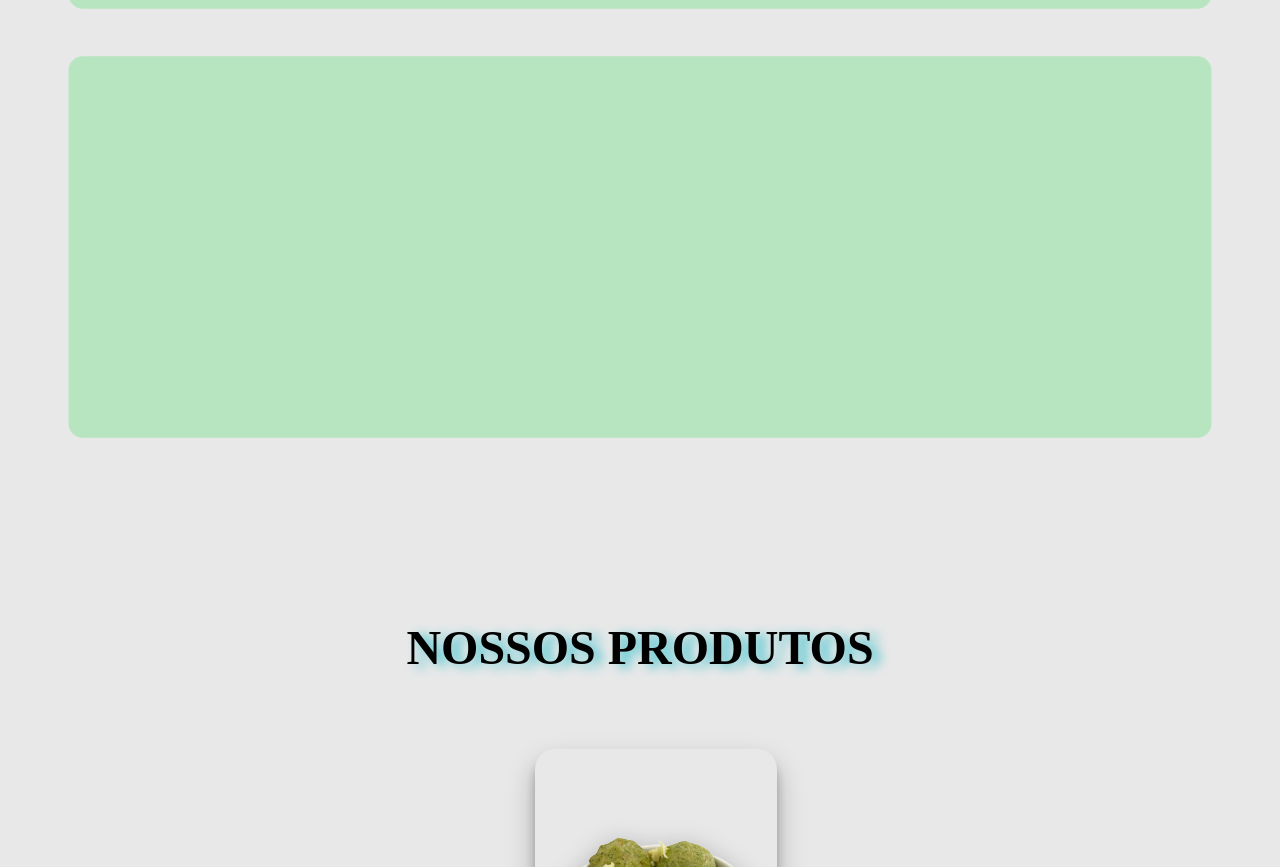
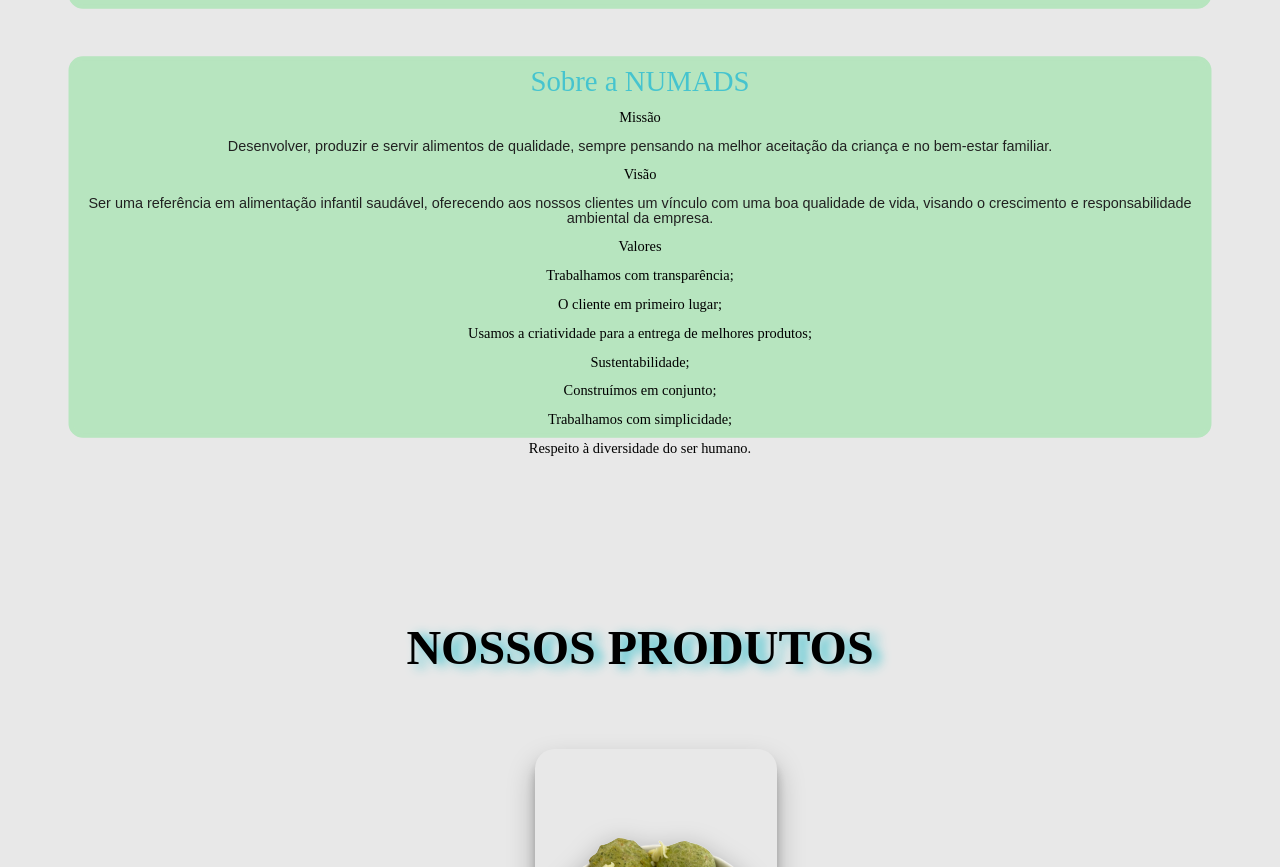
Before and after one commit to artur-al/Numads-CGTEC, a plain HTML site: page index.html in a window 1280 px wide. Shown: the part 1143-2010 px from the top of the page. Drawn offline with Linux system fonts and the light colour scheme; a web font is replaced by a local one.

Commit message:
Update index.html

```diff
--- a/index.html
+++ b/index.html
@@ -44,6 +44,32 @@
         <section class="box-txt_img empresa">
                <center>
                  <div class="box-txt_empresa">
+                    <h1 class="numads">Sobre a NUMADS</h1><br>
+                        <h2 class="mvv">Missão</h2><br>
+
+                        <p>Desenvolver, produzir e servir alimentos de qualidade, sempre pensando na melhor aceitação da criança e no bem-estar familiar. </p><br>
+
+                        <h2 class="mvv">Visão</h2> <br>
+
+                        <p>Ser uma referência em alimentação infantil saudável, oferecendo aos nossos clientes um vínculo com uma boa qualidade de vida, visando o crescimento e responsabilidade ambiental da empresa.</p><br>
+
+                        <h2 class="mvv">Valores</h2><br>
+
+                        <ul>
+                            <li>Trabalhamos com transparência;</li><br>
+
+                            <li>O cliente em primeiro lugar;</li><br>
+
+                            <li>Usamos a criatividade para a entrega de melhores produtos;</li><br>
+
+                            <li>Sustentabilidade;</li><br>
+
+                            <li>Construímos em conjunto;</li><br>
+
+                            <li>Trabalhamos com simplicidade;</li><br>
+
+                            <li>Respeito à diversidade do ser humano.</li><br>
+                       </ul>
                  </div>
                </center>
           </section>
```
